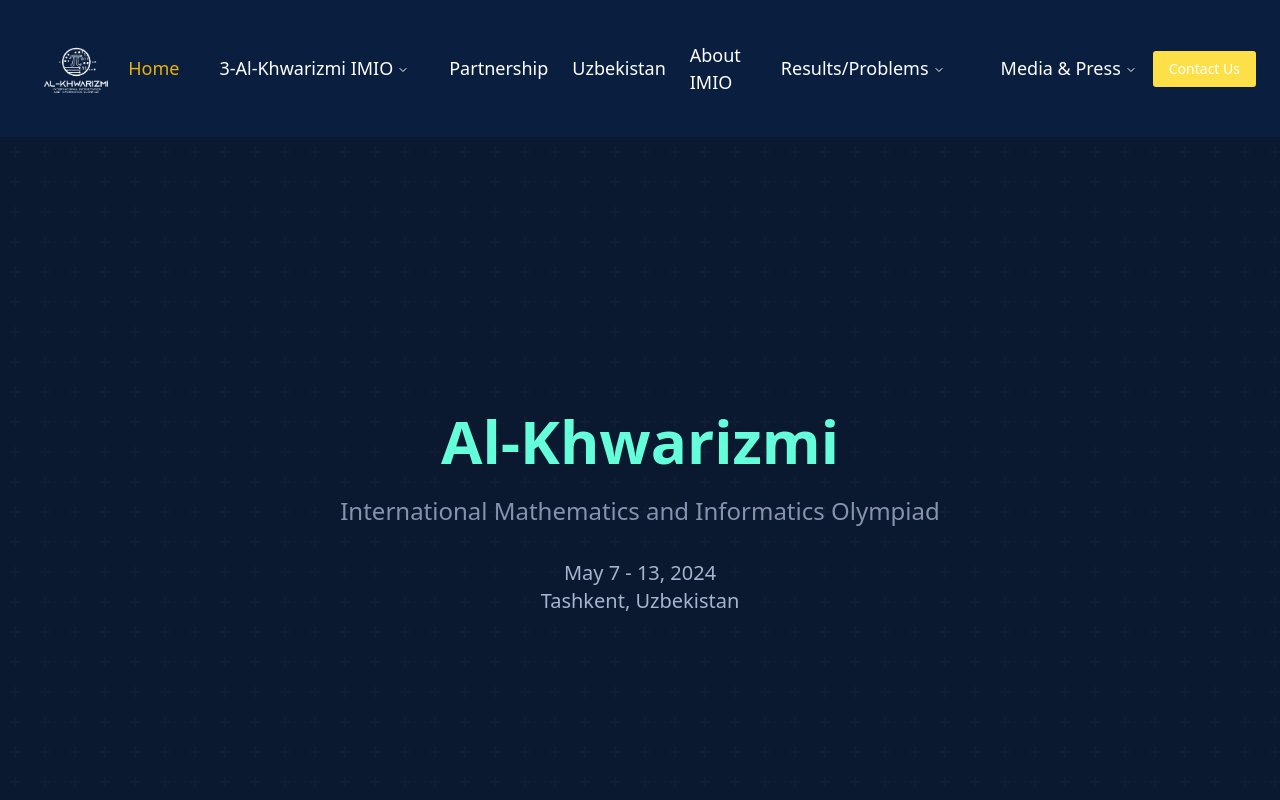
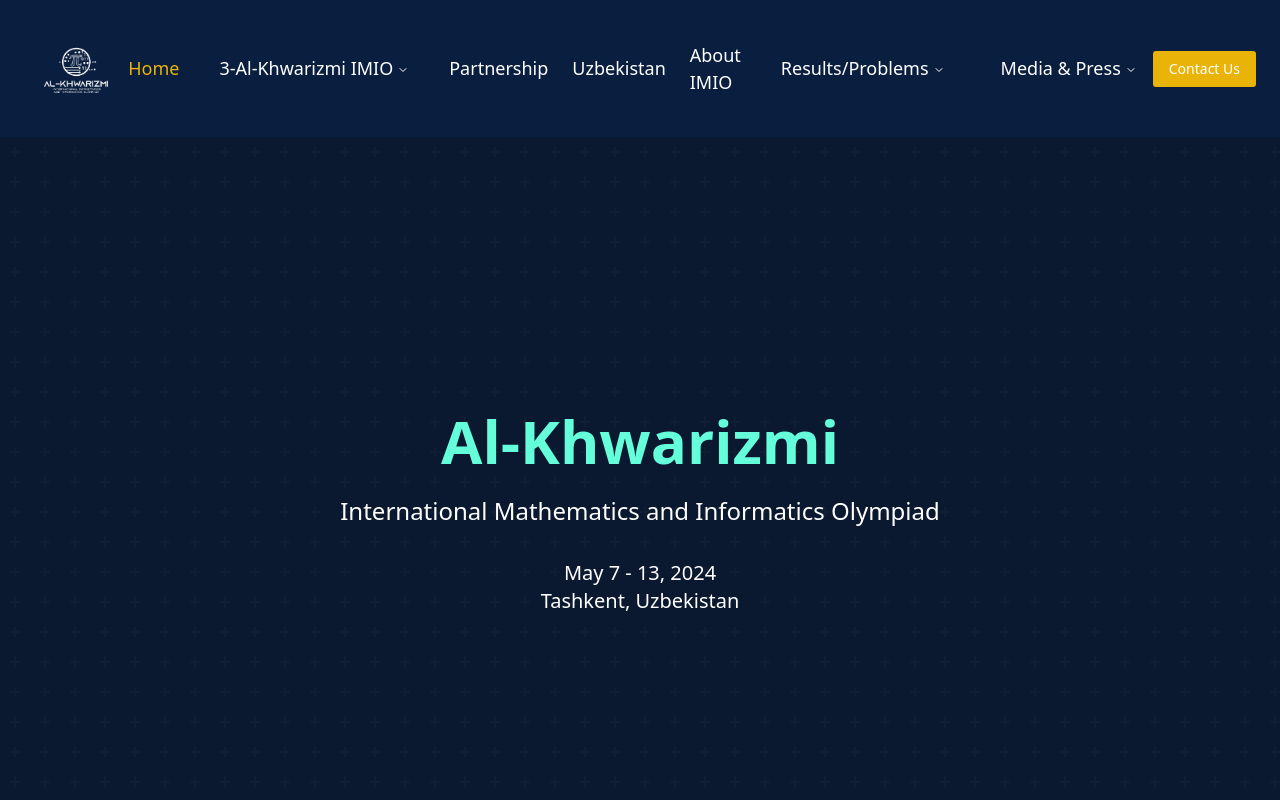
Before and after one commit to OkiljonDadakhanov/alxorazmiy, a Next.js app: page / in a window 1280 px wide. Shown: the top 800 px of the page. Built offline with nearby package versions, Linux system fonts and the light colour scheme.

Commit message:
changing some text colors and bg colors

```diff
--- a/components/contact-modal.tsx
+++ b/components/contact-modal.tsx
@@ -23,7 +23,7 @@
       <DialogTrigger asChild>
         <Button
           variant="outline"
-          className="text-white hover:text-gray-400 hover:bg-yellow-500 transition duration-300 ease-in-out bg-yellow-300 px-4 py-2 rounded-[3px] cursor-pointer border-none"
+          className="text-white hover:text-gray-400 hover:bg-yellow-500 transition duration-300 ease-in-out bg-yellow-500 px-4 py-2 rounded-[3px] cursor-pointer border-none"
         >
           Contact Us
         </Button>
--- a/components/ui/main-hero.tsx
+++ b/components/ui/main-hero.tsx
@@ -58,16 +58,16 @@
     <AnimatedText className="text-4xl sm:text-6xl font-extrabold text-[#64ffda] mb-6">
       {EVENT_DETAILS.title}
     </AnimatedText>
-
+{/* text-[#8892b0] */}
     <AnimatedText
-      className="text-xl sm:text-2xl text-[#8892b0] mb-8"
+      className="text-xl sm:text-2xl text-white  mb-8"
       delay={0.2}
     >
       {EVENT_DETAILS.subtitle}
     </AnimatedText>
 
     <AnimatedText
-      className="text-lg sm:text-xl text-[#a8b2d1] mb-12"
+      className="text-lg sm:text-xl text-white mb-12"
       delay={0.4}
     >
       <p>{EVENT_DETAILS.date}</p>
```
Also changed, not shown: app/partnership/page.tsx (+8 -0 lines).
